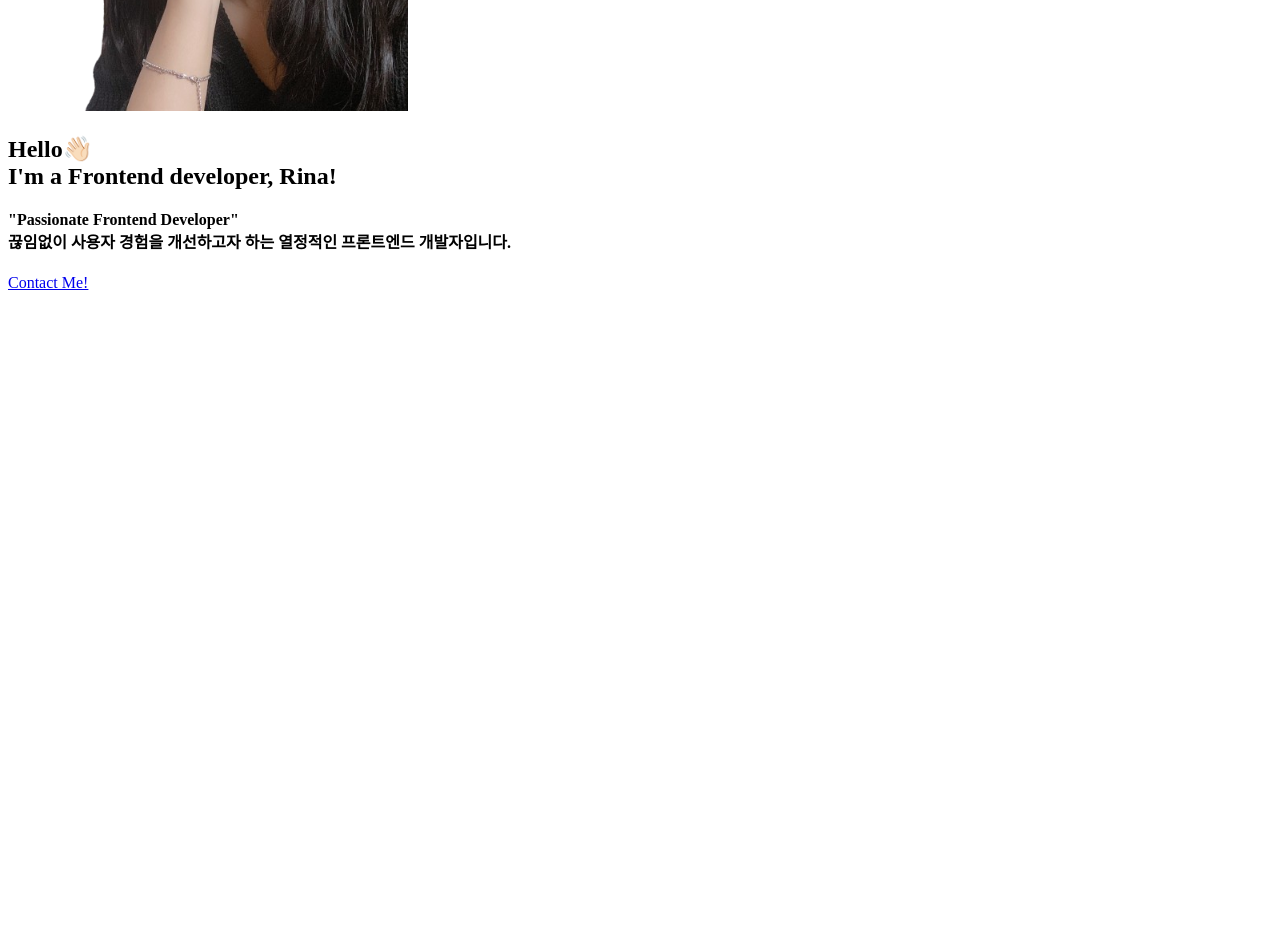
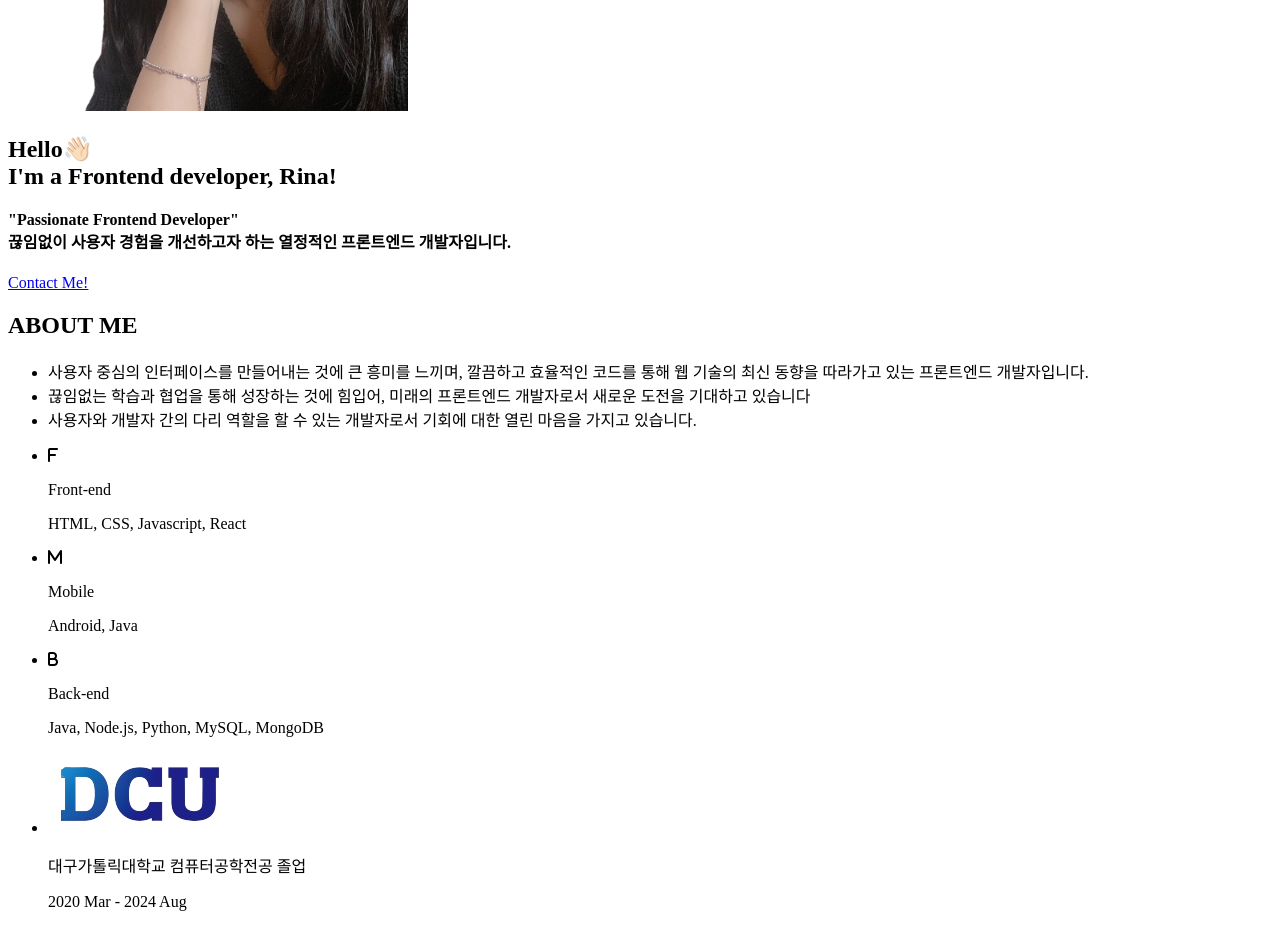
Before and after one commit to kzlsk/Portfolio, a plain HTML site: page index.html in a window 1280 px wide. Shown: the part 730-1657 px from the top of the page. Before the commit the page ends 1030 px from the top, so only its background shows below. Drawn offline with Linux system fonts and the light colour scheme.

Commit message:
HTML-about

```diff
--- a/index.html
+++ b/index.html
@@ -54,6 +54,7 @@
             <li><a href="#project">Project</a></li>
             <li><a href="#testimonials">Testimonials</a></li>
             <li><a href="#contact">Contact</a></li>
+            </ul>
         </nav>
     </header>
 
@@ -71,7 +72,45 @@
         </section>
 
         <!-- about me -->
-        <section id="about"></section>
+        <section id="about">
+            <h2>ABOUT ME</h2>
+            <ul>
+                <li>사용자 중심의 인터페이스를 만들어내는 것에 큰 흥미를 느끼며, 깔끔하고 효율적인
+                    코드를 통해 웹 기술의 최신 동향을 따라가고 있는 프론트엔드 개발자입니다.</li>
+                <li>끊임없는 학습과 협업을 통해 성장하는 것에 힘입어, 미래의 프론트엔드 개발자로서
+                    새로운 도전을 기대하고 있습니다</li>
+                <li>사용자와 개발자 간의 다리 역할을 할 수 있는 개발자로서
+                    기회에 대한 열린 마음을 가지고 있습니다. </li>
+            </ul>
+
+            <ul>
+                <li>
+                    <i class="fa-solid fa-f"></i>
+                    <p>Front-end</p>
+                    <p>HTML, CSS, Javascript, React</p>
+                </li>
+                <li>
+                    <i class="fa-solid fa-m"></i>
+                    <p>Mobile</p>
+                    <p>Android, Java</p>
+                </li>
+                <li>
+                    <i class="fa-solid fa-b"></i>
+                    <p>Back-end</p>
+                    <p>Java, Node.js, Python, MySQL, MongoDB</p>
+                </li>
+            </ul>
+            <ul>
+                <li>
+                    <img src="img/dcu.png" alt="대구가톨릭대학교">
+                    <div>
+                        <p>대구가톨릭대학교 컴퓨터공학전공 졸업</p>
+                        <p>2020 Mar - 2024 Aug</p>
+                    </div>
+                </li>
+            </ul>
+
+        </section>
 
         <!-- skills -->
         <section id="skills"></section>
```
Also changed, not shown: img/dcu.png (added).
